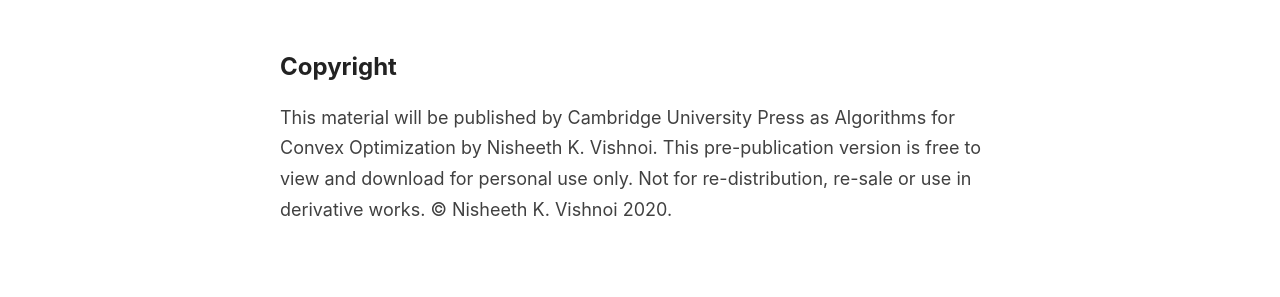
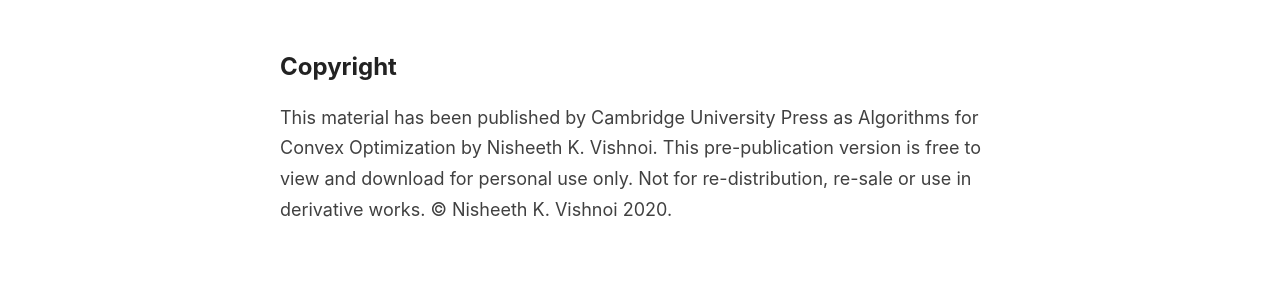
Before and after one commit to convex-optimization/convex-optimization.github.io, a Jekyll site: the page built from index.html, in a window 1280 px wide and 900 px high, scrolled down 4311 px. Shown: the part 153-450 px from the top of the window. Built offline with Jekyll 4.4.1, drawn with Linux system fonts in a browser that asks for light colours; the list of posts is cut into pages by our own code.

Commit message:
Update _config.yml

```diff
--- a/_config.yml
+++ b/_config.yml
@@ -82,7 +82,7 @@
 
 
 
-copyright: This material will be published by Cambridge University Press as Algorithms for Convex Optimization by Nisheeth K. Vishnoi. This pre-publication version is free to view and download for personal use only. Not for re-distribution, re-sale or use in derivative works. &#169; Nisheeth K. Vishnoi 2020.
+copyright: This material has been published by Cambridge University Press as Algorithms for Convex Optimization by Nisheeth K. Vishnoi. This pre-publication version is free to view and download for personal use only. Not for re-distribution, re-sale or use in derivative works. &#169; Nisheeth K. Vishnoi 2020.
 
 errata: Feedback, corrections, and comments are welcome and should be emailed to the author.
 
```
